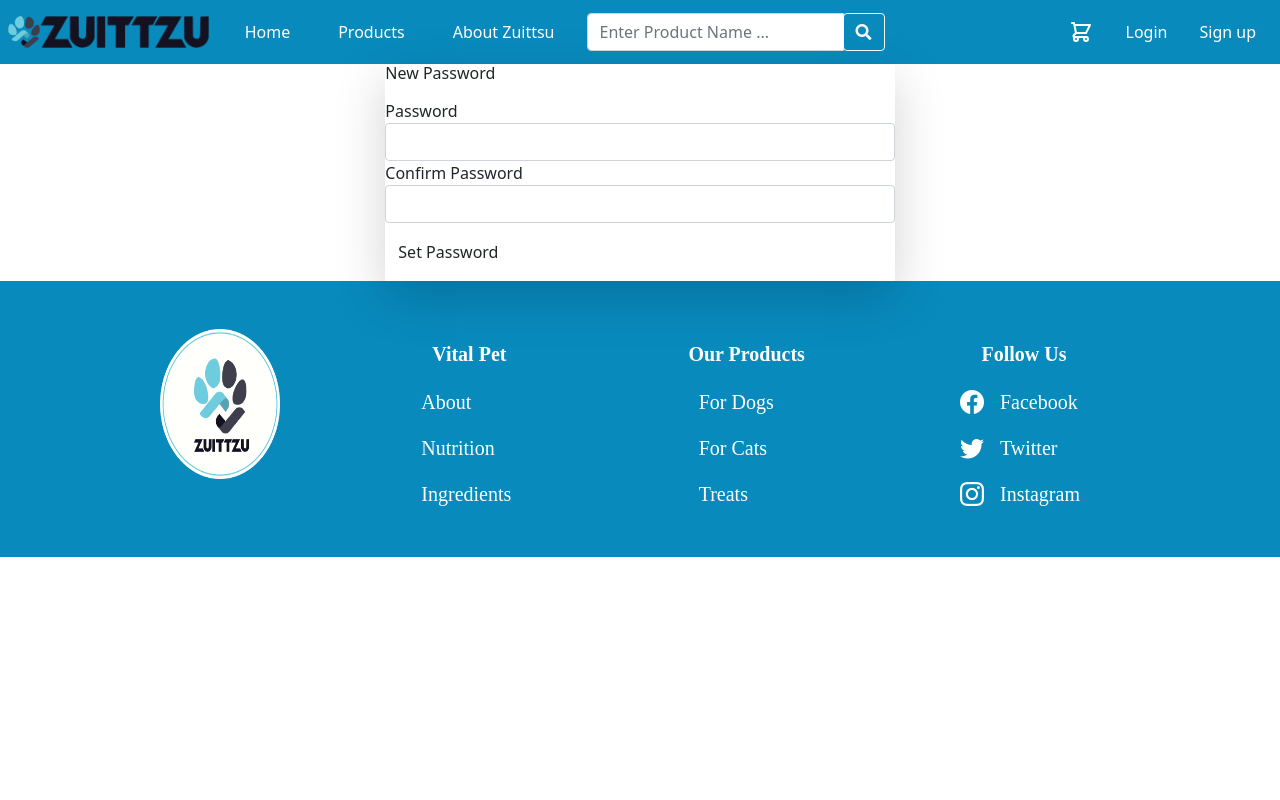
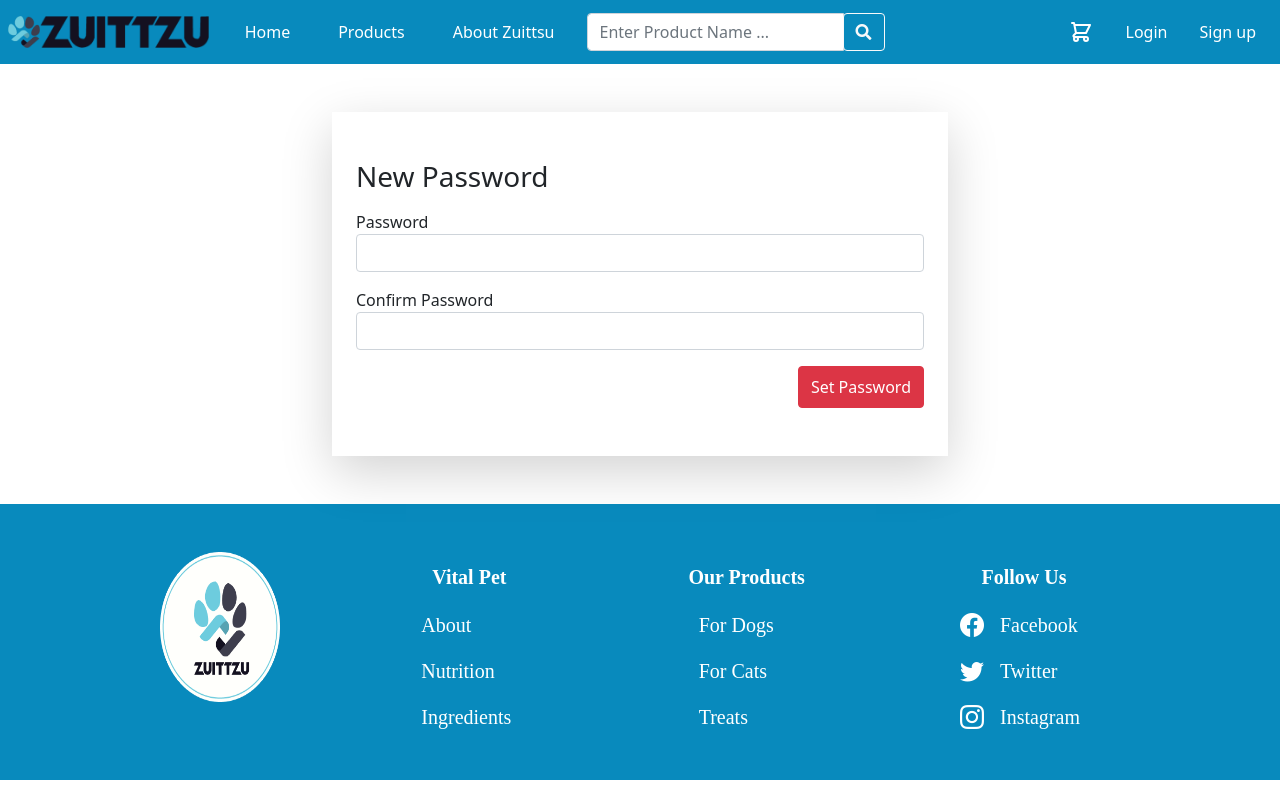
Before and after one commit to bague-rodnel/ecomm0, a React (Create React App) app: page /password/reset/1 in a window 1280 px wide. Built offline with nearby package versions, Linux system fonts and the light colour scheme; no server answers; a web font is replaced by a local one; what react-alert-template-basic would draw is missing.

Commit message:
restyles

```diff
--- a/src/App.css
+++ b/src/App.css
@@ -320,6 +320,17 @@ html {
   }
   100% {
     opacity: 1;
+  }
+}
+
+/* SELL DESCRIPTION */
+@media (max-width:  1279px) {
+  .sell-description h3 {
+    font-size: 4rem;
+  }
+
+  .sell-description p {
+    font-size:  2rem;
   }
 }
 
--- a/src/actions/cartActions.js
+++ b/src/actions/cartActions.js
@@ -24,6 +24,7 @@ export const toggleCart = () => async (dispatch, getState) => {
 export const addItemToCart = (id, quantity, user) => async (dispatch, getState) => {
 
   const token = await store.getState().auth.token;
+
 
   const config = {
     headers: {
--- a/src/components/AppNavBar.js
+++ b/src/components/AppNavBar.js
@@ -23,7 +23,7 @@ import NoAvatar from '../images/no-img-avatar.png'
 //ICON
 import { Disclosure, Menu, Transition } from '@headlessui/react'
 import { MenuIcon, XIcon, SearchIcon, ShoppingCartIcon } from '@heroicons/react/outline'
-// import { TOGGLE_CART_OVERLAY } from '../constants/cartConstants';
+import { TOGGLE_CART_OVERLAY } from '../constants/cartConstants';
 
 
 function classNames(...classes) {
@@ -95,7 +95,7 @@ export default function AppNavBar() {
 
                       as={NavLink}
                       to="#"
-                      onClick={() => dispatch(toggleCart())}
+                      onClick={() => dispatch({ type: TOGGLE_CART_OVERLAY })}
                       className=" p-1 rounded-full text-gray-400 hover:text-white focus:outline-none d-flex"
                     >
 
@@ -300,7 +300,8 @@ export default function AppNavBar() {
                             <div className="flex items-center px-5">
 
                                 <div className="flex-shrink-0">
-                                   <img className="h-10 w-10 rounded-full" src={user.avatar.url}  alt="" /> {/*INSERT PICTURE HERE*/}
+                                   <img className="h-10 w-10 rounded-full"
+                                   src={user.avatar.url && user.avatar.url !== 'x' || NoAvatar }  alt="" /> {/*INSERT PICTURE HERE*/}
                                 </div>
 
                                 <div className="ml-3">
@@ -315,7 +316,7 @@ export default function AppNavBar() {
 
                                   as={NavLink}
                                   to="#!"
-                                  onClick={() => dispatch(toggleCart())}
+                                  onClick={() => dispatch({ type: TOGGLE_CART_OVERLAY })}
 
                                   className=" p-1 rounded-full text-gray-400 hover:text-white focus:outline-none focus:ring-2 focus:ring-offset-2 focus:ring-offset-gray-800 focus:ring-white"
                                 >
--- a/src/components/MailingContainer.js
+++ b/src/components/MailingContainer.js
@@ -53,13 +53,15 @@ export default function MailContainer(){
 						/>
 						</div>
 
-						<div className="pt-5 px-32 rounded-md text-center">
+						<div className="pt-5 px-10 rounded-md text-center">
+
 							<a
 							href="#"
 								className="cuz-button inline-flex items-center justify-center px-5 py-3 border border-transparent text-base font-medium rounded-md text-black hover:bg-blue-500 "
 								>
 								JOIN NOW
 							</a>
+
 					</div>
 					</form>
 				</div>
--- a/src/components/SellDescription.js
+++ b/src/components/SellDescription.js
@@ -10,7 +10,7 @@ export default function InfoBlocks(){
 		<>
 
 			<Container fluid>
-				<Row className="justify-content-center md:-mb-40">
+				<Row className="justify-content-center md:-mb-40 sell-description">
 					<Container>
 						<Row className="justify-content-center">
 							<Col xs={12} md={3} id="protein" className="mx-3 p-3">
--- a/src/pages/NewPassword.js
+++ b/src/pages/NewPassword.js
@@ -44,13 +44,14 @@ const NewPassword = ({ history, match }) => {
     <Fragment>
       <MetaData title={'New Password Reset'} />
 
-      <div className="container container-fluid">
+      <div className="container container-fluid my-5">
         <div className="row wrapper justify-content-center">
-        <div className="col-10 col-lg-5">
-          <form className="shadow-lg" onSubmit={handleSubmit}>
-            <h1 className="mb-3 ">New Password</h1>
+          <div className="col-12 col-md-6">
+            <form className="shadow-lg py-5 px-4 relative"
+              onSubmit={handleSubmit}>
+              <h1 className="mb-3 h3">New Password</h1>
 
-            <div className="form-group">
+              <div className="form-group mb-3">
                 <label htmlFor="password_field">Password</label>
                 <input
                   type="password"
@@ -61,7 +62,7 @@ const NewPassword = ({ history, match }) => {
                 />
               </div>
 
-            <div className="form-group">
+              <div className="form-group mb-3">
                 <label htmlFor="confirm_password_field">Confirm Password</label>
                 <input
                   type="password"
@@ -72,12 +73,14 @@ const NewPassword = ({ history, match }) => {
                 />
               </div>
 
+              <div className="flex justify-content-end">
                 <button
                   id="new_password_button"
                   type="submit"
-              className="btn btn-block py-3">
+                  className="btn btn-danger py-2">
                   Set Password
                 </button>
+              </div>
             </form>
           </div>
         </div>
```
Lines whose indentation alone changed are shown as unchanged.
